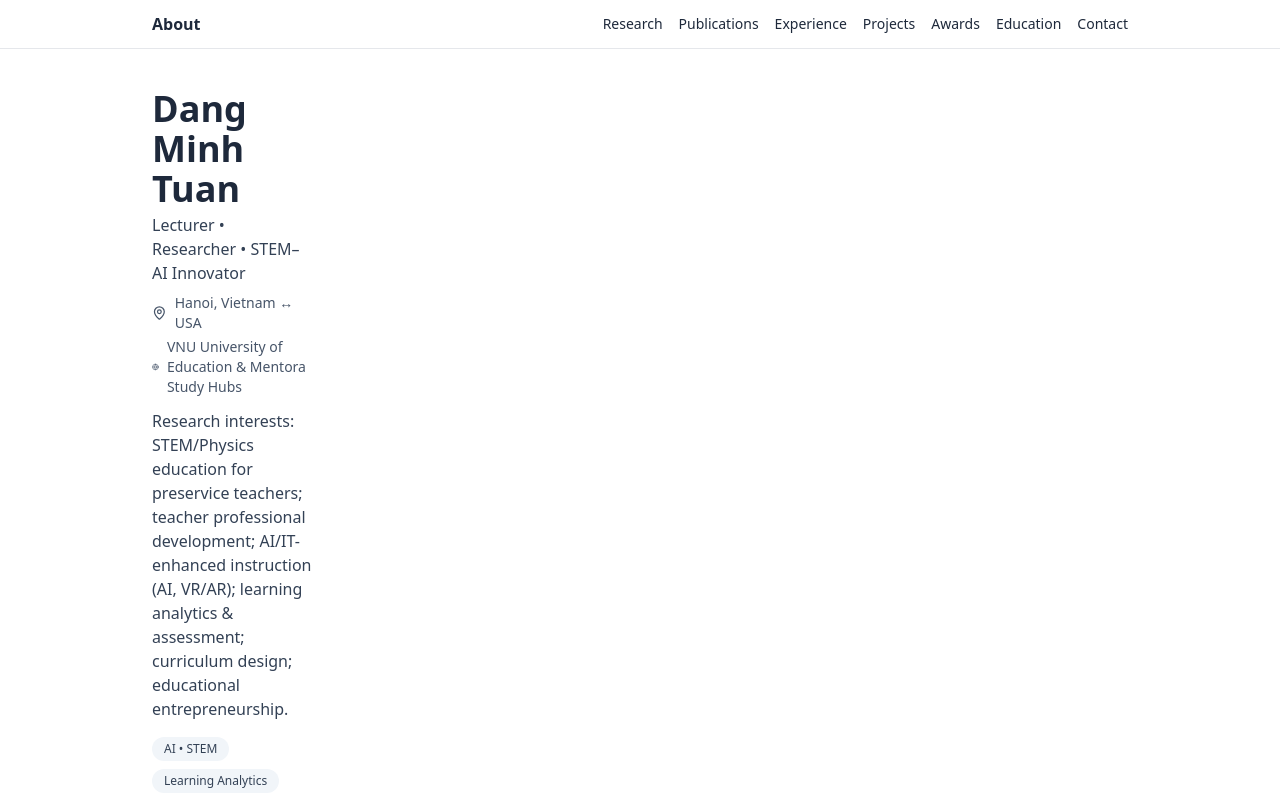
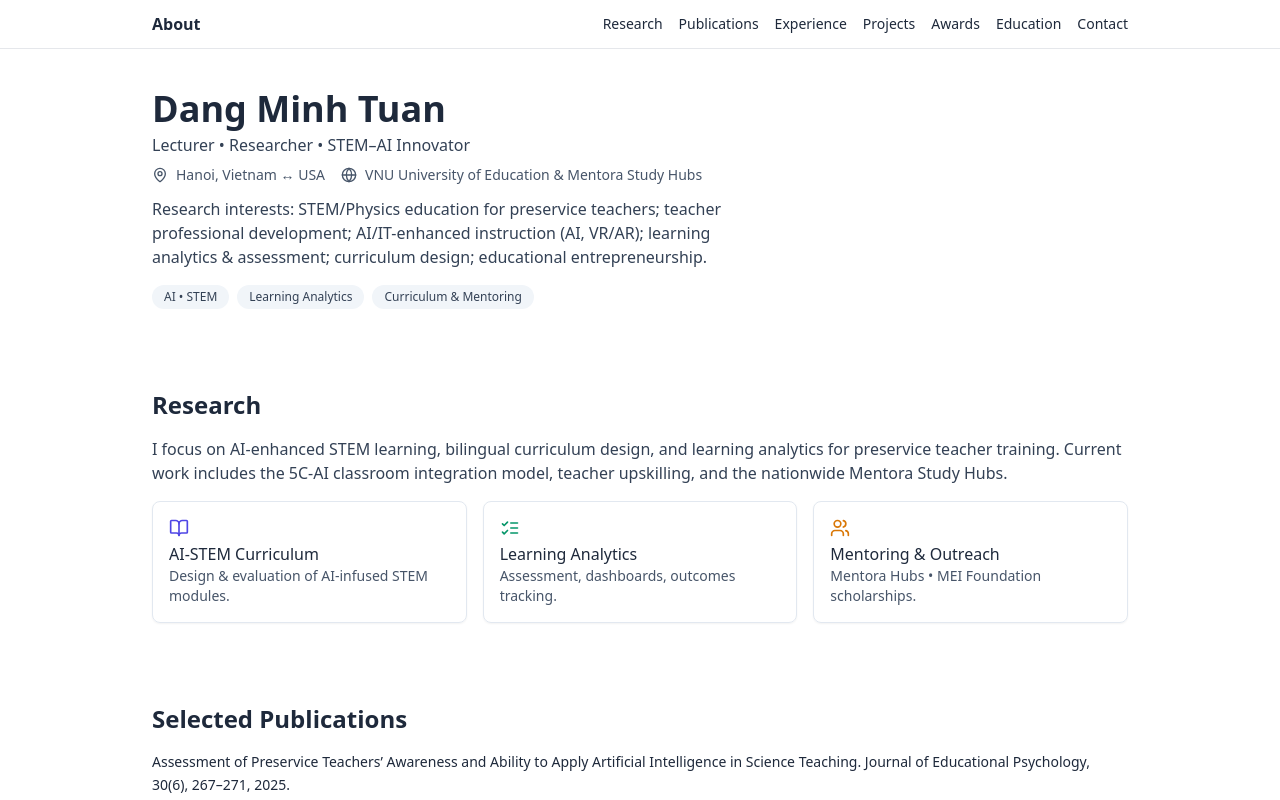
Before and after one commit to Diavn/about, a React (Vite) app: page / in a window 1280 px wide. Shown: the top 800 px of the page. Built offline with nearby package versions, Linux system fonts and the light colour scheme.

Commit message:
Update PersonalBrandPage.jsx

```diff
--- a/src/PersonalBrandPage.jsx
+++ b/src/PersonalBrandPage.jsx
@@ -47,7 +47,6 @@ export default function AboutPage() {
       {/* HEADER */}
 <header id="top" className="py-10">
   <Container>
-    <div className="grid md:grid-cols-[160px_minmax(0,1fr)] gap-6 items-start">
       <div className="max-w-prose">
         <h1 className="text-3xl md:text-4xl font-bold leading-tight">Dang Minh Tuan</h1>
         <p className="mt-1 text-slate-700">Lecturer • Researcher • STEM–AI Innovator</p>
@@ -72,7 +71,7 @@ export default function AboutPage() {
           <span className="inline-flex items-center rounded-full bg-slate-100 text-slate-700 px-3 py-1 text-xs">Curriculum & Mentoring</span>
         </div>
       </div>
-    </div>
+
   </Container>
 </header>
 
```
